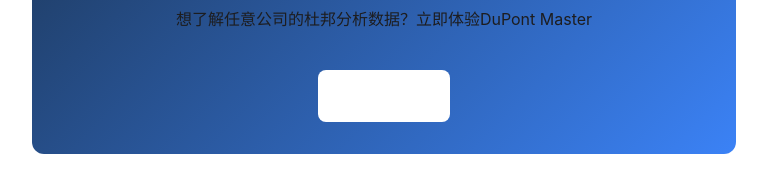
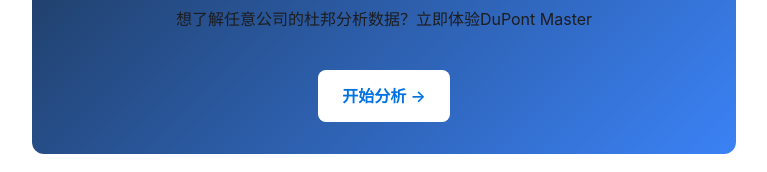
Before and after one commit to richardsun1990/dupontmaster-web-manual, a plain HTML site: page blog/articles/kingsoft-office-analysis.html in a window 1280 px wide. Shown: the part 5596-5768 px from the top of the page, without its empty margins (256-1023 px from the left). Drawn offline with Linux system fonts and the light colour scheme.

Commit message:
fix: CTA按钮颜色CSS变量问题

```diff
--- a/blog/articles/kingsoft-office-analysis.html
+++ b/blog/articles/kingsoft-office-analysis.html
@@ -29,7 +29,7 @@
         .content blockquote { border-left: 4px solid #0071e3; padding-left: 20px; margin: 24px 0; color: #515154; font-style: italic; }
         .cta-box { background: linear-gradient(135deg, #1e3a5f 0%, #3b82f6 100%); color: white; padding: 32px; border-radius: 12px; text-align: center; margin: 48px 0; }
         .cta-box h3 { color: white; margin-bottom: 12px; }
-        .cta-box a { display: inline-block; background: white; color: var(--primary); padding: 12px 24px; border-radius: 8px; text-decoration: none; font-weight: 600; margin-top: 16px; }
+        .cta-box a { display: inline-block; background: white; color: #0071e3; padding: 12px 24px; border-radius: 8px; text-decoration: none; font-weight: 600; margin-top: 16px; }
         .share-section { margin-top: 32px; padding-top: 24px; border-top: 1px solid #eee; }
         .share-title { font-size: 15px; font-weight: 600; color: #86868b; margin-bottom: 14px; }
         .share-btns { display: flex; gap: 10px; flex-wrap: wrap; }
```
